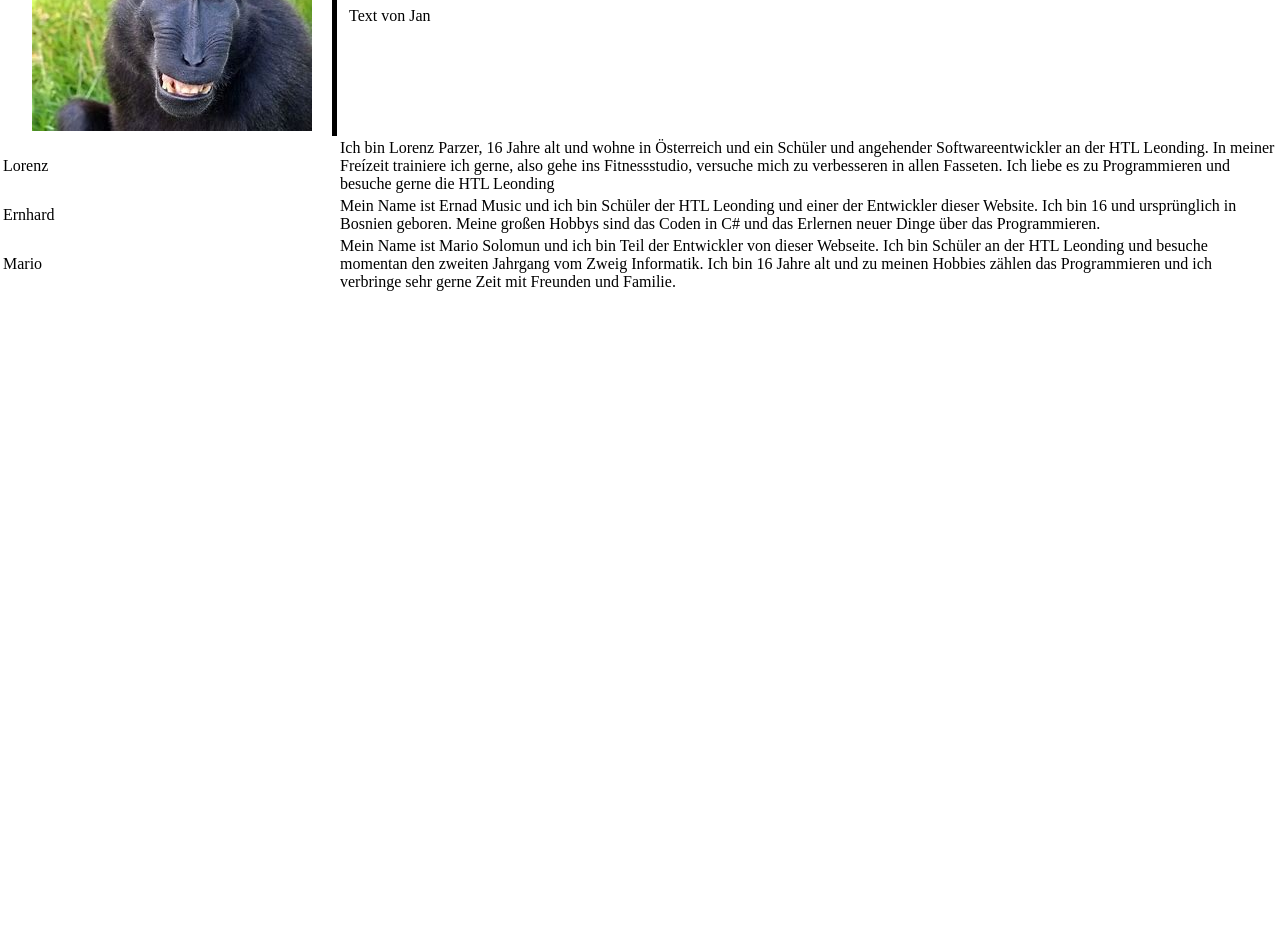
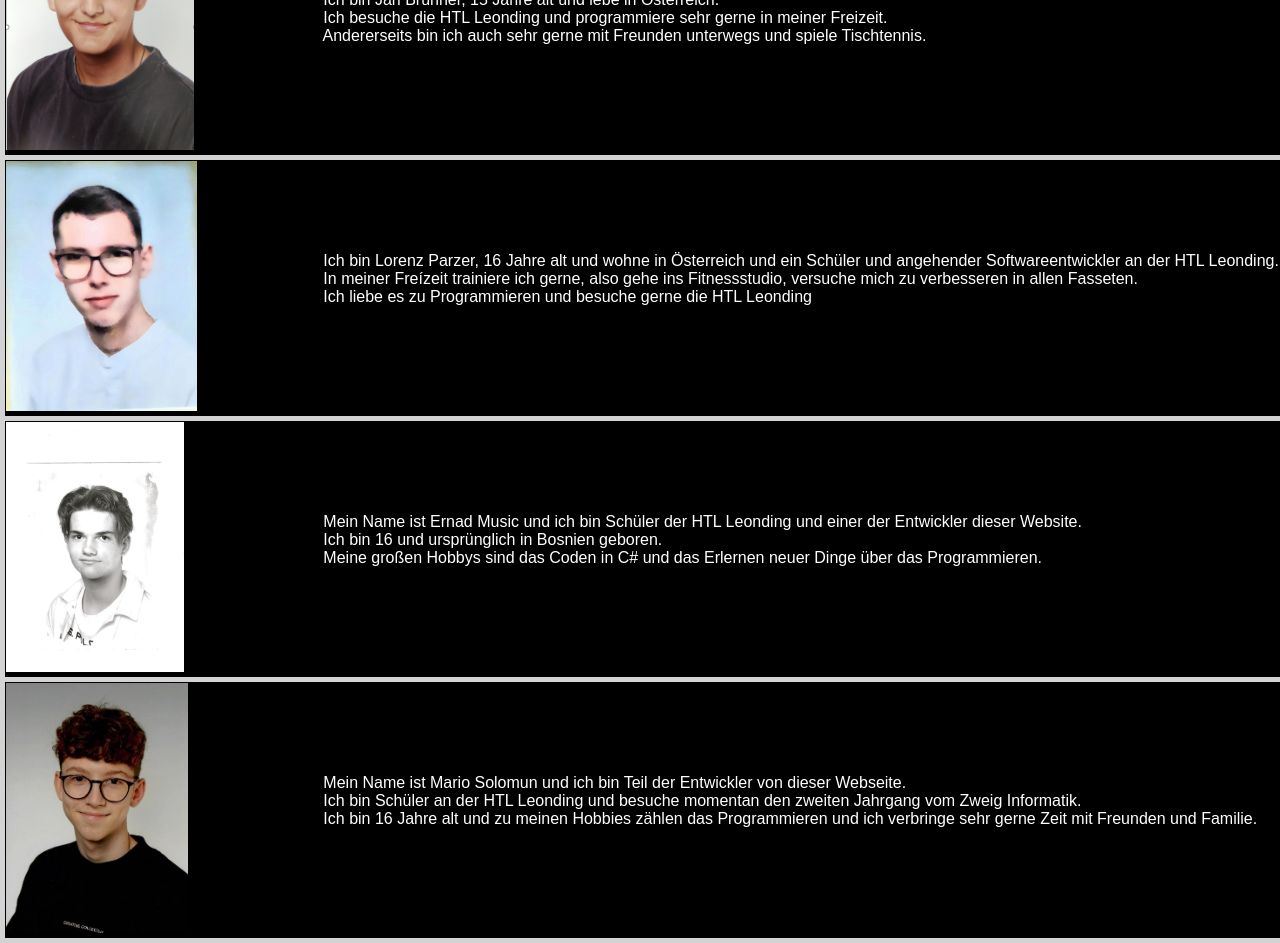
Before and after one commit to JBrunnerhtl/Project-Fitness-and-Health, a website: page FitnessAndHealthWebseite/aboutUs.html in a window 1280 px wide. Shown: the part 274-1217 px from the top of the page. Before the commit the page ends 800 px from the top, so only its background shows below. Drawn offline with Linux system fonts and the light colour scheme.

Commit message:
Updated About us

```diff
--- a/FitnessAndHealthWebseite/aboutUs.html
+++ b/FitnessAndHealthWebseite/aboutUs.html
@@ -5,7 +5,7 @@
     <link rel ="stylesheet" type="text/css" href="stylesheet.css">
     <title>Über uns</title>
 </head>
-<body>
+<body style="background-color: black">
 
 
         <div class =".homeButton-wrapper" style="background-color: black">
@@ -16,23 +16,47 @@
 
     <section>
         <h2 class ="headersInAboutUs">Wer sind wir</h2>
-        <table>
+        <table class = "borderStyle" align="center">
             <tbody>
-                <tr>
-                    <td class ="borderStyle"><img src="icones/WebseiteMonkeyPicture.jpg"></td>
-                    <td style = "padding-left: 10px">Text von Jan</td>
+                <tr class = "borderStyle">
+                    <td><img src="icones/JanBild.png" alt = "Jan" height="250px"></td>
+                    <td>
+                        <pre class = "textInAboutUs">
+                            Ich bin Jan Brunner, 15 Jahre alt und lebe in Österreich.
+                            Ich besuche die HTL Leonding und programmiere sehr gerne in meiner Freizeit.
+                            Andererseits bin ich auch sehr gerne mit Freunden unterwegs und spiele Tischtennis.
+                        </pre>
+                    </td>
+                </tr>
+                <tr class = "borderStyle" >
+                    <td><img src = "icones/LorenzBild.JPG" alt = "Lorenz" height="250px"></td>
+                    <td>
+                        <pre class = "textInAboutUs">
+                            Ich bin Lorenz Parzer, 16 Jahre alt und wohne in Österreich und ein Schüler und angehender Softwareentwickler an der HTL Leonding.
+                            In meiner Freízeit trainiere ich gerne, also gehe ins Fitnessstudio, versuche mich zu verbesseren in allen Fasseten.
+                            Ich liebe es zu Programmieren und besuche gerne die HTL Leonding
+                        </pre>
+                    </td>
+                </tr>
+                <tr class = "borderStyle">
+                    <td><img src = "icones/ErnadPhoto.jpg" alt = "Ernad" height="250px"></td>
+                    <td>
+                        <pre class="textInAboutUs">
+                            Mein Name ist Ernad Music und ich bin Schüler der HTL Leonding und einer der Entwickler dieser Website.
+                            Ich bin 16 und ursprünglich in Bosnien geboren.
+                            Meine großen Hobbys sind das Coden in C# und das Erlernen neuer Dinge über das Programmieren.
+                        </pre>
+                    </td>
                 </tr>
                 <tr>
-                    <td>Lorenz</td>
-                    <td>Ich bin Lorenz Parzer, 16 Jahre alt und wohne in Österreich und ein Schüler und angehender Softwareentwickler an der HTL Leonding. In meiner Freízeit trainiere ich gerne, also gehe ins Fitnessstudio, versuche mich zu verbesseren in allen Fasseten. Ich liebe es zu Programmieren und besuche gerne die HTL Leonding</td>
-                </tr>
-                <tr>
-                    <td>Ernhard</td>
-                    <td>Mein Name ist Ernad Music und ich bin Schüler der HTL Leonding und einer der Entwickler dieser Website. Ich bin 16 und ursprünglich in Bosnien geboren. Meine großen Hobbys sind das Coden in C# und das Erlernen neuer Dinge über das Programmieren.</td>
-                </tr>
-                <tr>
-                    <td>Mario</td>
-                    <td>Mein Name ist Mario Solomun und ich bin Teil der Entwickler von dieser Webseite. Ich bin Schüler an der HTL Leonding und besuche momentan den zweiten Jahrgang vom Zweig Informatik. Ich bin 16 Jahre alt und zu meinen Hobbies zählen das Programmieren und ich verbringe sehr gerne Zeit mit Freunden und Familie.</td>
+                    <td><img src = "icones/MarioBild.jpg" alt = "Mario" height="250px"></td>
+                    <td>
+                        <pre class = "textInAboutUs">
+                            Mein Name ist Mario Solomun und ich bin Teil der Entwickler von dieser Webseite.
+                            Ich bin Schüler an der HTL Leonding und besuche momentan den zweiten Jahrgang vom Zweig Informatik.
+                            Ich bin 16 Jahre alt und zu meinen Hobbies zählen das Programmieren und ich verbringe sehr gerne Zeit mit Freunden und Familie.
+                        </pre>
+                    </td>
                 </tr>
             </tbody>
         </table>
--- a/FitnessAndHealthWebseite/stylesheet.css
+++ b/FitnessAndHealthWebseite/stylesheet.css
@@ -145,12 +145,8 @@ html, body{
     padding: 10em;
 
 }
-td.borderStyle{
-    border-right: 5px solid black;
-    padding-right: 20px;
-    padding-left: 30px;
 
-}
+
 
 .headersInAboutUs{
     text-align: center;
@@ -180,3 +176,73 @@ td.borderStyle{
     color: black;
     text-transform: uppercase;
 }
+
+pre.aboutUsFontStyle
+{
+    font-family: Arial, Serif;
+
+}
+.borderStyle
+{
+    border: 5px solid lightgrey;
+    border-radius: 10px;
+    border-collapse: collapse;
+}
+
+/* Animation für das Einfliegen von links (Bilder) */
+@keyframes slideInFromLeft {
+    from {
+        opacity: 0;
+        transform: translateX(-100%);
+    }
+    to {
+        opacity: 1;
+        transform: translateX(0);
+    }
+}
+
+/* Animation für das Einfliegen von rechts (Texte) */
+@keyframes slideInFromRight {
+    from {
+        opacity: 0;
+        transform: translateX(100%);
+    }
+    to {
+        opacity: 1;
+        transform: translateX(0);
+    }
+}
+
+/* Stile für die Bilder */
+td img {
+    animation: slideInFromLeft 3s ease-out;
+    /* Leichte Verzögerung hinzufügen, wenn gewünscht */
+}
+
+/* Stile für die Text-Spalten */
+td + td {
+    animation: slideInFromRight 3s ease-out;
+    /* Leichte Verzögerung hinzufügen, wenn gewünscht */
+}
+
+/* Animation für den weichen, verschwommenen Rand */
+@keyframes blurBorder {
+    from {
+        box-shadow: 0 0 0px rgba(0, 0, 0, 0); /* Startzustand: unsichtbar */
+    }
+    to {
+        box-shadow: 0 0 10px 5px rgba(0, 0, 0, 1.5); /* Zielzustand: weicher Schatten */
+    }
+}
+
+/* Stil für die Zellen mit animierter, verschwommener Border */
+td.borderStyle {
+    animation: blurBorder 4s ease-out;
+    padding: 20px; /* Padding hinzufügen für besseren Abstand */
+}
+
+pre.textInAboutUs
+{
+    color: white;
+    font-family: Arial, Serif;
+}
```
Also changed, not shown: FitnessAndHealthWebseite/icones/ErnadPhoto.jpg (added), FitnessAndHealthWebseite/icones/JanBild.png (added), FitnessAndHealthWebseite/icones/LorenzBild.JPG (added), FitnessAndHealthWebseite/icones/MarioBild.jpg (added), FitnessAndHealthWebseite/icones/WebseiteMonkeyPicture.jpg (deleted).
